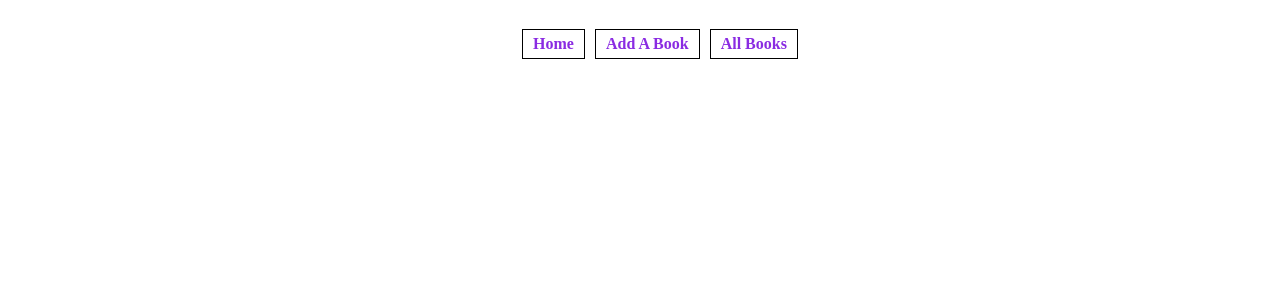
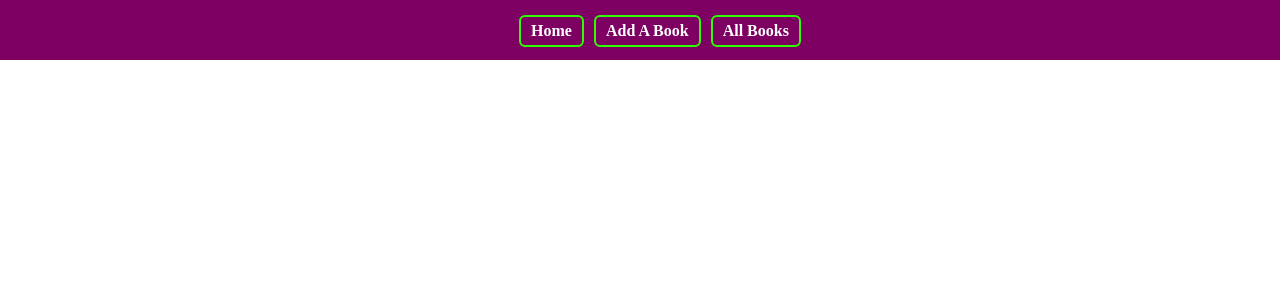
Before and after one commit to shiningsudipto/bookApp-crud-redux-toolkit, a React (Vite) app: page / in a window 1280 px wide. Shown: the top 300 px of the page. Built offline with nearby package versions, Linux system fonts and the light colour scheme.

Commit message:
some style added

```diff
--- a/src/index.css
+++ b/src/index.css
@@ -1,20 +1,30 @@
+*{
+  margin: 0;
+}
 body{
-  display: flex;
-  flex-direction: column;
-  align-content: center;
-  align-items: center;
+width: 1280px;
+margin: 0 auto;
+}
+header{
+  background-color: rgb(126, 0, 98);
+  height: 60px;
+  margin-bottom: 20px;
 }
 header ul{
-  display: flex;
+   display: flex;
+  justify-content: center;
+  align-items: center;
+padding-top: 10px;
   list-style: none;
 }
 header ul li{
 padding: 5px 10px;
-border: 1px solid black;
+border: 2px solid rgb(43, 255, 0);
 margin: 5px;
+border-radius: 6px;
 }
 .navLink{
-  color: blueviolet !important;
+  color: rgb(255, 255, 255) !important;
   text-decoration: none;
   font-weight: 700;
 }
@@ -23,6 +33,24 @@ table{
 border-color: aqua;
 background-color: aqua;
 }
+td{
+  padding: 10px;
+}
 .theader{
   padding: 10px 80px;
 }
+button{
+  padding: 5px 15px;
+  margin: 5px;
+  border: 4px solid rgb(255, 42, 209);
+  background-color: rgb(54, 109, 0);
+  font-weight: 800;
+  color: #e7e7e7;
+}
+
+input{
+  padding: 10px;
+  margin: 10px 0;
+  border-radius: 8px;
+  border: 2px solid rgb(255, 42, 209);
+}
```
